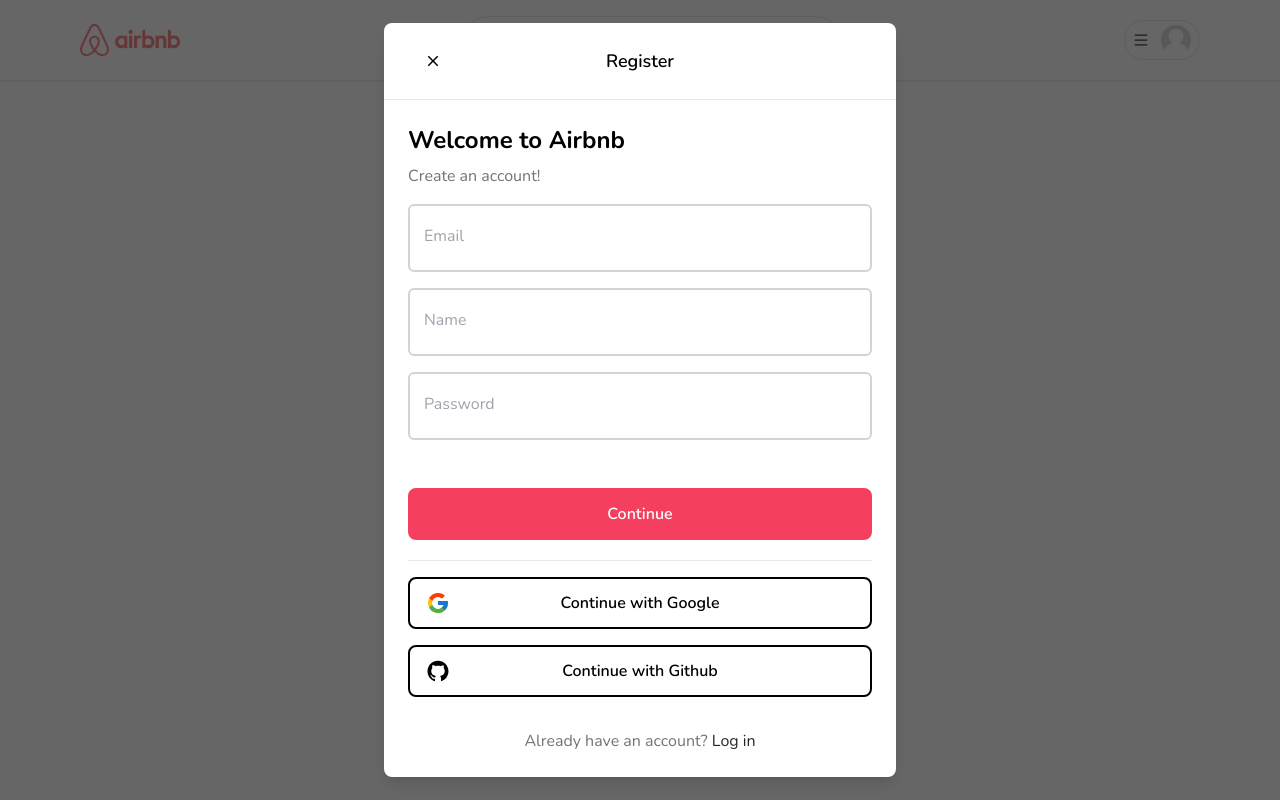
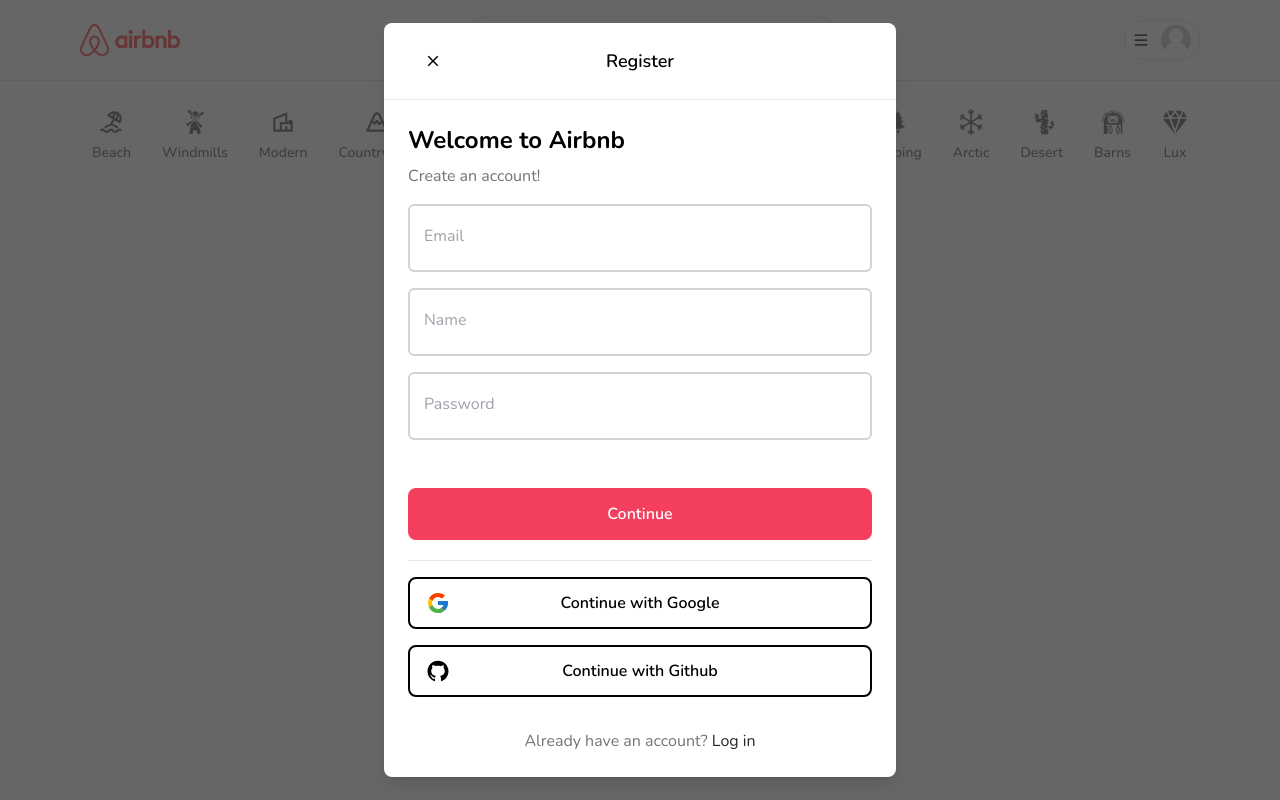
Before and after one commit to NimishLingesh/Airbnb-clone, a Next.js app in the folder airbnb-clone/: page / in a window 1280 px wide. Built offline with nearby package versions, Linux system fonts and the light colour scheme; no server answers.

Commit message:
Added categories in main page

```diff
--- /dev/null
+++ b/airbnb-clone/app/components/CategoryBox.tsx
@@ -0,0 +1,73 @@
+'use client';
+
+import qs from 'query-string';
+import { useRouter, useSearchParams } from "next/navigation";
+import { useCallback } from "react";
+import { IconType } from "react-icons";
+
+interface CategoryBoxProps {
+  icon: IconType,
+  label: string;
+  selected?: boolean;
+}
+
+const CategoryBox: React.FC<CategoryBoxProps> = ({
+  icon: Icon,
+  label,
+  selected,
+}) => {
+  const router = useRouter();
+  const params = useSearchParams();
+
+  const handleClick = useCallback(() => {
+    let currentQuery = {};
+
+    if (params) {
+      currentQuery = qs.parse(params.toString())
+    }
+
+    const updatedQuery: any = {
+      ...currentQuery,
+      category: label
+    }
+
+    // If you click on the same icon, it should be unselected
+    if (params?.get('category') === label) {
+      delete updatedQuery.category;
+    }
+
+    const url = qs.stringifyUrl({
+      url: '/',
+      query: updatedQuery
+    }, { skipNull: true });
+
+    router.push(url);
+  }, [label, router, params]);
+
+  return (
+    <div
+      onClick={handleClick}
+      className={`
+        flex
+        flex-col
+        items-center
+        justify-center
+        gap-2
+        p-3
+        border-b-2
+        hover:text-neutral-800
+        transition
+        cursor-pointer
+        ${selected ? 'border-b-neutral-800' : 'border-transparent'}
+        ${selected ? 'text-neutral-800' : 'text-neutral-500'}
+      `}
+    >
+      <Icon size={26} />
+      <div className="font-medium text-sm">
+        {label}
+      </div>
+    </div>
+   );
+}
+
+export default CategoryBox;
--- /dev/null
+++ b/airbnb-clone/app/components/navbar/Categories.tsx
@@ -0,0 +1,137 @@
+'use client';
+
+import { usePathname, useSearchParams } from 'next/navigation';
+import { TbBeach, TbMountain, TbPool } from 'react-icons/tb';
+import {
+  GiBarn,
+  GiBoatFishing,
+  GiCactus,
+  GiCastle,
+  GiCaveEntrance,
+  GiForestCamp,
+  GiIsland,
+  GiWindmill
+} from 'react-icons/gi';
+import { FaSkiing } from 'react-icons/fa';
+import { BsSnow } from 'react-icons/bs';
+import { IoDiamond } from 'react-icons/io5';
+import { MdOutlineVilla } from 'react-icons/md';
+
+import CategoryBox from "../CategoryBox";
+import Container from '../Container';
+
+
+export const categories = [
+  {
+    label: 'Beach',
+    icon: TbBeach,
+    description: 'This property is close to the beach!',
+  },
+  {
+    label: 'Windmills',
+    icon: GiWindmill,
+    description: 'This property is has windmills!',
+  },
+  {
+    label: 'Modern',
+    icon: MdOutlineVilla,
+    description: 'This property is modern!'
+  },
+  {
+    label: 'Countryside',
+    icon: TbMountain,
+    description: 'This property is in the countryside!'
+  },
+  {
+    label: 'Pools',
+    icon: TbPool,
+    description: 'This is property has a beautiful pool!'
+  },
+  {
+    label: 'Islands',
+    icon: GiIsland,
+    description: 'This property is on an island!'
+  },
+  {
+    label: 'Lake',
+    icon: GiBoatFishing,
+    description: 'This property is near a lake!'
+  },
+  {
+    label: 'Skiing',
+    icon: FaSkiing,
+    description: 'This property has skiing activies!'
+  },
+  {
+    label: 'Castles',
+    icon: GiCastle,
+    description: 'This property is an ancient castle!'
+  },
+  {
+    label: 'Caves',
+    icon: GiCaveEntrance,
+    description: 'This property is in a spooky cave!'
+  },
+  {
+    label: 'Camping',
+    icon: GiForestCamp,
+    description: 'This property offers camping activities!'
+  },
+  {
+    label: 'Arctic',
+    icon: BsSnow,
+    description: 'This property is in arctic environment!'
+  },
+  {
+    label: 'Desert',
+    icon: GiCactus,
+    description: 'This property is in the desert!'
+  },
+  {
+    label: 'Barns',
+    icon: GiBarn,
+    description: 'This property is in a barn!'
+  },
+  {
+    label: 'Lux',
+    icon: IoDiamond,
+    description: 'This property is brand new and luxurious!'
+  }
+]
+
+const Categories = () => {
+  const params = useSearchParams();
+  const category = params?.get('category');
+  const pathname = usePathname();
+  const isMainPage = pathname === '/';
+
+  if (!isMainPage) {
+    return null;
+  }
+
+  return (
+    <Container>
+      <div
+        className="
+          pt-4
+          flex
+          flex-row
+          items-center
+          justify-between
+          overflow-x-auto
+        "
+      >
+        {categories.map((item) => (
+          <CategoryBox
+            key={item.label}
+            label={item.label}
+            icon={item.icon}
+            selected={category === item.label}
+          />
+        ))}
+      </div>
+    </Container>
+  );
+}
+
+export default Categories;
--- a/airbnb-clone/app/components/navbar/navbar.tsx
+++ b/airbnb-clone/app/components/navbar/navbar.tsx
@@ -7,6 +7,8 @@
 import Logo from "./Logo";
 import Search from "./Search";
 import UserMenu from "./UserMenu";
+
+import Categories from "./Categories";
 
 interface NavbarProps {
     // currentUser?: User | null;
@@ -41,6 +43,7 @@
                 </div>
             </Container>
         </div>
+        <Categories />
         </div>
     )
 
--- a/airbnb-clone/package.json
+++ b/airbnb-clone/package.json
@@ -19,6 +19,7 @@
     "eslint": "8.48.0",
     "eslint-config-next": "13.4.19",
     "next": "^13.5.5-canary.2",
+    "query-string": "^8.1.0",
     "react": "18.2.0",
     "react-dom": "18.2.0",
     "react-hook-form": "^7.46.2",
```
Also changed, not shown: 1 other file (tests, documents, lock files or other folders).
